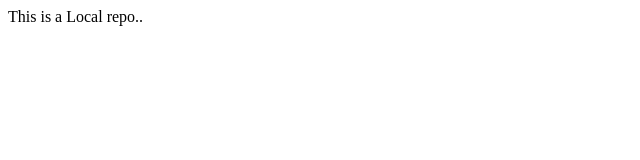
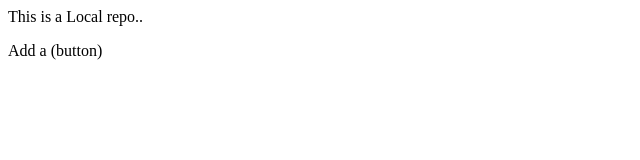
Before and after one commit to PoojaMehra-git/LocalRepo, a plain HTML site: page index.html in a window 1280 px wide. Shown: the full height of the page, 0-640 px from the left. Drawn offline with Linux system fonts and the light colour scheme.

Commit message:
Add a button

```diff
--- a/index.html
+++ b/index.html
@@ -1 +1,2 @@
 <p>This is a Local repo..</p>
+<p>Add a (button)</p>
```
